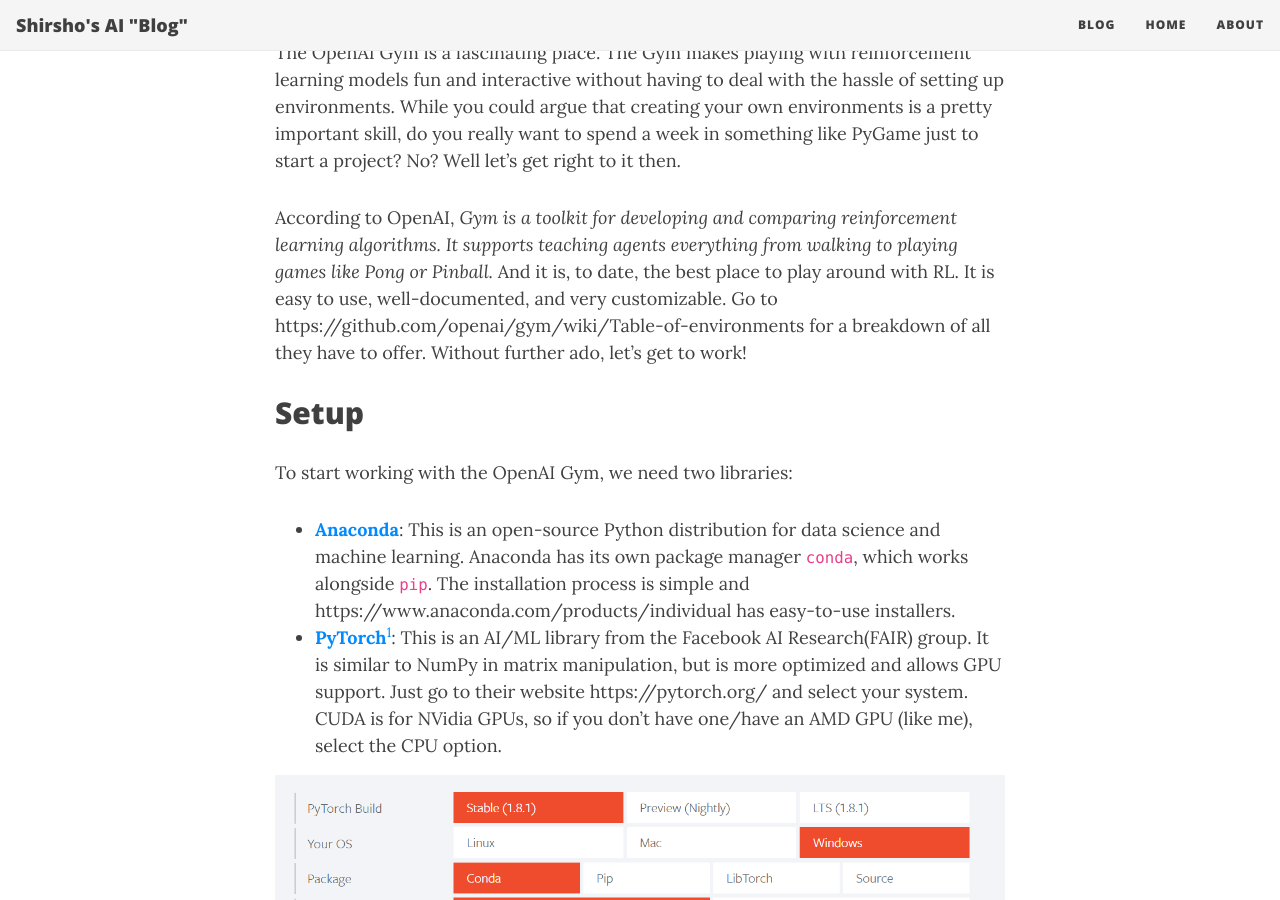
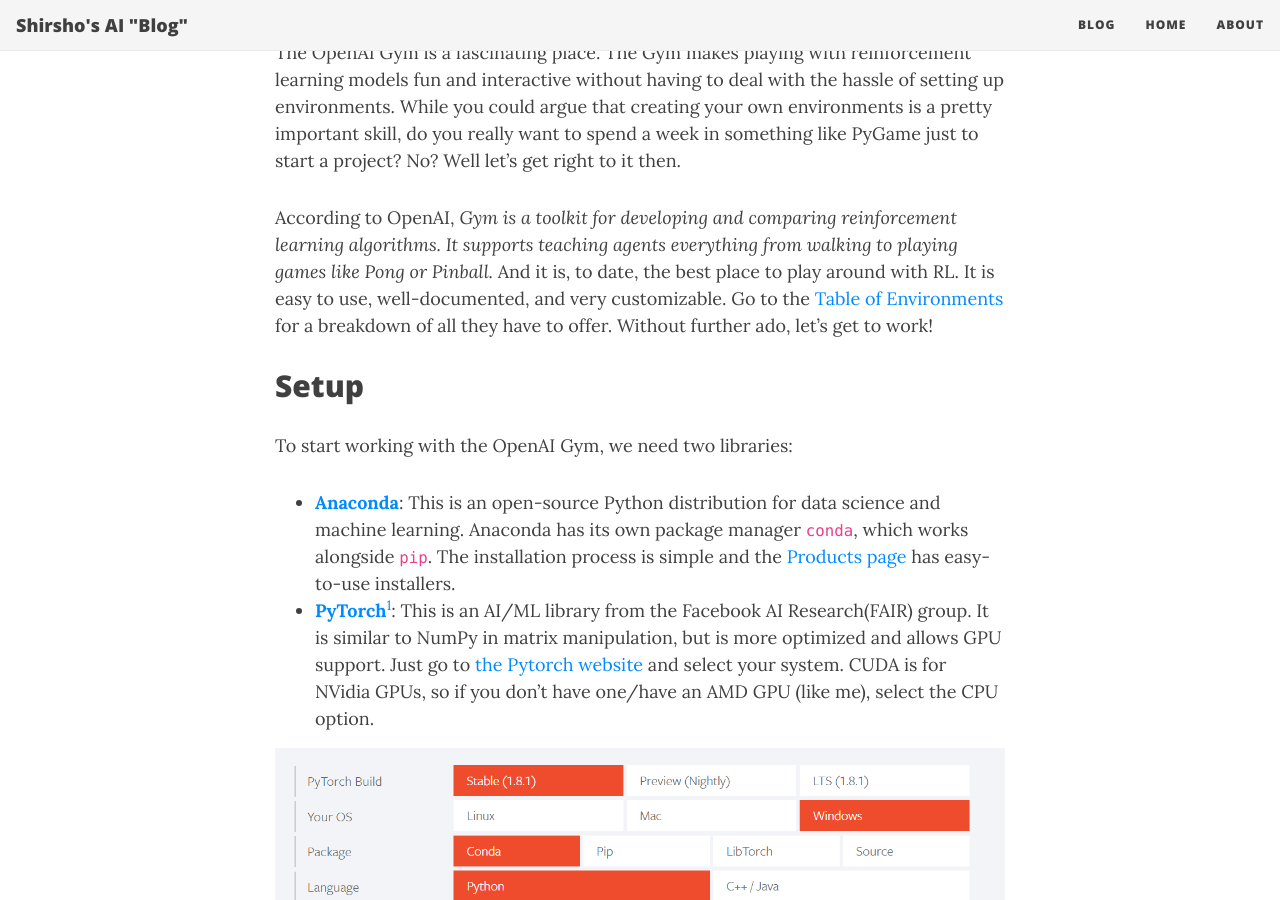
Before and after one commit to shirsho-12/shirsho-12.github.io, a Jekyll site: the page built from _posts/2021-06-03-rl_gym.md, in a window 1280 px wide and 900 px high, scrolled down 293 px. Built offline with Jekyll 4.4.1, drawn with Linux system fonts in a browser that asks for light colours; nearby versions of some CDN libraries.

Commit message:
Gym Setup

```diff
--- a/_posts/2021-06-03-rl_gym.md
+++ b/_posts/2021-06-03-rl_gym.md
@@ -10,13 +10,13 @@
 
 The OpenAI Gym is a fascinating place. The Gym makes playing with reinforcement learning models fun and interactive without having to deal with the hassle of setting up environments. While you could argue that creating your own environments is a pretty important skill, do you really want to spend a week in something like PyGame just to start a project? No? Well let's get right to it then.
 
-According to OpenAI, _Gym is a toolkit for developing and comparing reinforcement learning algorithms. It supports teaching agents everything from walking to playing games like Pong or Pinball._ And it is, to date, the best place to play around with RL. It is easy to use, well-documented, and very customizable. Go to  https://github.com/openai/gym/wiki/Table-of-environments for a breakdown of all they have to offer. Without further ado, let's get to work!
+According to OpenAI, _Gym is a toolkit for developing and comparing reinforcement learning algorithms. It supports teaching agents everything from walking to playing games like Pong or Pinball._ And it is, to date, the best place to play around with RL. It is easy to use, well-documented, and very customizable. Go to  the [Table of Environments](https://github.com/openai/gym/wiki/Table-of-environments) for a breakdown of all they have to offer. Without further ado, let's get to work!
 
 ## Setup
 
 To start working with the OpenAI Gym, we need two libraries:
-- [**Anaconda**](www.anaconda.com/): This is an open-source Python distribution for data science and machine learning. Anaconda has its own package manager `conda`, which works alongside `pip`. The installation process is simple and https://www.anaconda.com/products/individual has easy-to-use installers.
-- [**PyTorch**](https://pytorch.org/)<sup>[1](#myfootnote1)</sup>: This is an AI/ML library from the Facebook AI Research(FAIR) group. It is similar to NumPy in matrix manipulation, but is more optimized and allows GPU support. Just go to their website https://pytorch.org/ and select your system. CUDA is for NVidia GPUs, so if you don't have one/have an AMD GPU (like me), select the CPU option.
+- [**Anaconda**](www.anaconda.com/): This is an open-source Python distribution for data science and machine learning. Anaconda has its own package manager `conda`, which works alongside `pip`. The installation process is simple and the [Products page](https://www.anaconda.com/products/individual) has easy-to-use installers.
+- [**PyTorch**](https://pytorch.org/)<sup>[1](#myfootnote1)</sup>: This is an AI/ML library from the Facebook AI Research(FAIR) group. It is similar to NumPy in matrix manipulation, but is more optimized and allows GPU support. Just go to [the Pytorch website](https://pytorch.org/) and select your system. CUDA is for NVidia GPUs, so if you don't have one/have an AMD GPU (like me), select the CPU option.
 
 <figure>
     <img src="/images/rl/pytorch_install.png" desc="Installing PyTorch">
@@ -46,9 +46,9 @@
 
     pip install -f https://github.com/Kojoley/atari-py/releases atari_py
 
-On Windows systems, you may need to install Microsoft Visual Studio Build Tools ([from here](https://visualstudio.microsoft.com/visual-cpp-build-tools/)).This will be the case if you see any errors involving *\atari_py\ale_interface\ale_c.dll*.
+On Windows systems, you may need to install Microsoft Visual Studio Build Tools ([from here](https://visualstudio.microsoft.com/visual-cpp-build-tools/)).This will be the case if you see any errors involving `\atari_py\ale_interface\ale_c.dll`.
 
 
-# First Steps
+## First Steps
 
 <a name="myfootnote1">[1]</a> While I won't be explicitly going through PyTorch for brevity, I will explain the functions I use as they come up. Some level of experience with matrices and NumPy is inevitable.
```
